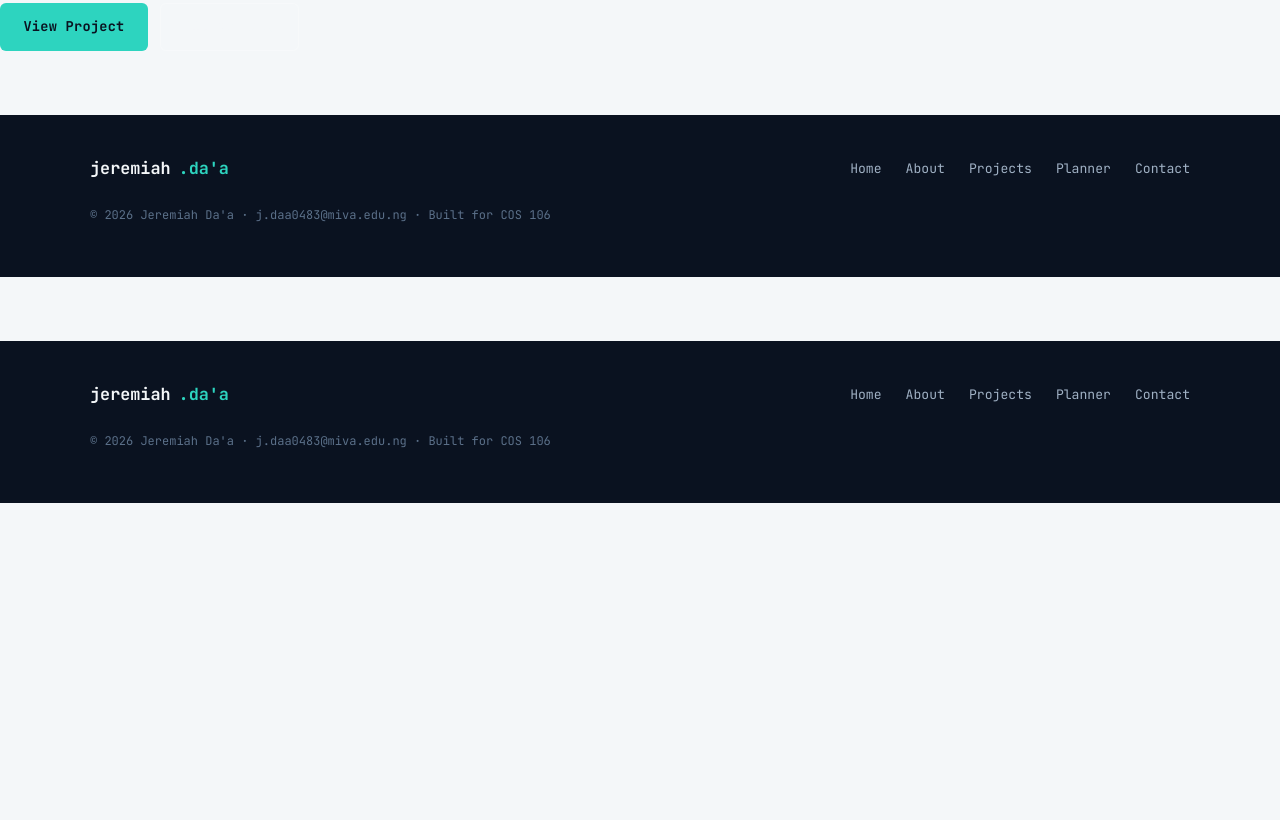
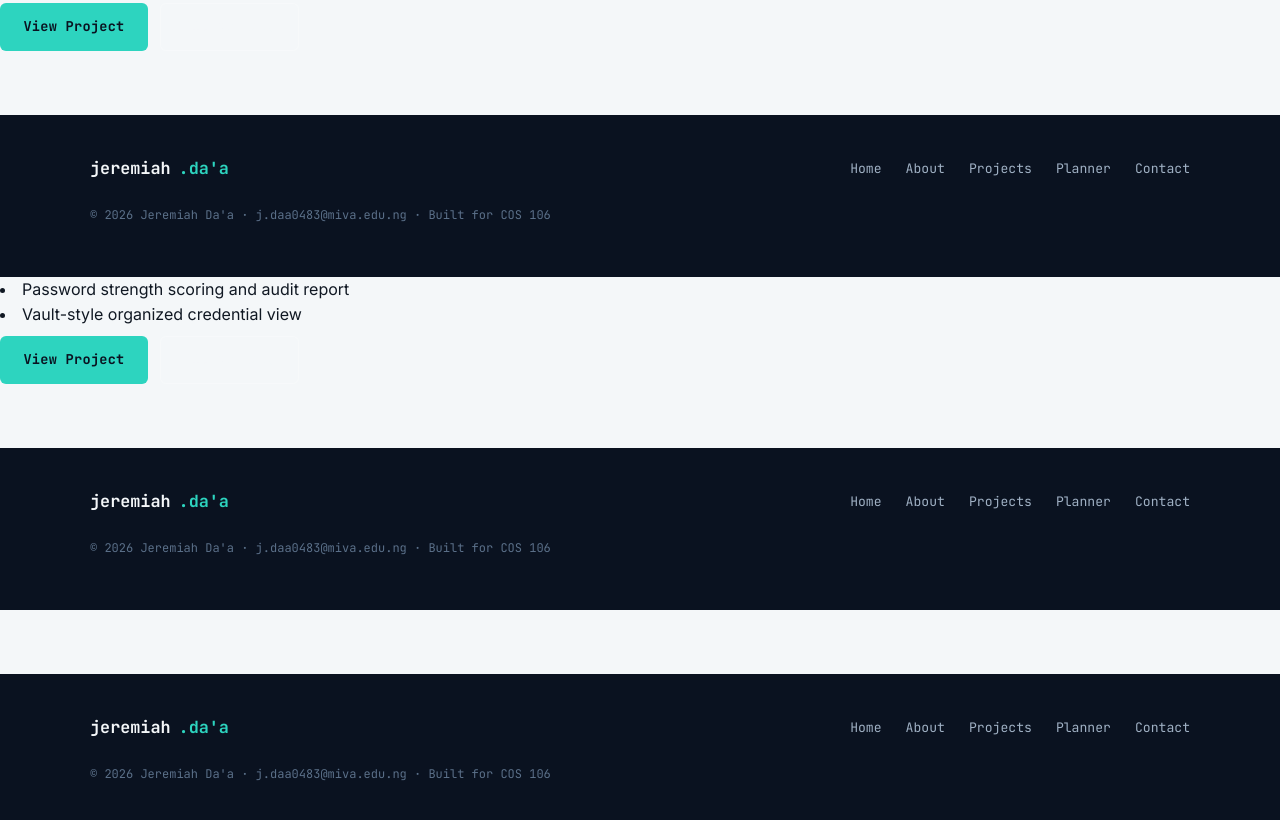
Before and after one commit to daajerry/My-lab-assessment-, a plain HTML site: page projects.html in a window 1280 px wide. Shown: the part 1511-2331 px from the top of the page. Before the commit the page ends 2014 px from the top, so only its background shows below. Drawn offline with Linux system fonts and the light colour scheme.

Commit message:
Update projects.html

```diff
--- a/projects.html
+++ b/projects.html
@@ -173,6 +173,42 @@
   <script src="app.js"></script>
 </body>
 </html>
+                <li>Password strength scoring and audit report</li>
+                <li>Vault-style organized credential view</li>
+              </ul>
+              <div class="project-actions">
+                <a href="#" class="btn btn-primary" aria-disabled="true">View Project</a>
+                <a href="#" class="btn btn-outline" aria-disabled="true">GitHub Repo</a>
+              </div>
+            </div>
+          </article>
+
+        </div>
+      </div>
+    </section>
+  </main>
+
+  <footer class="site-footer">
+    <div class="container">
+      <div class="footer-grid">
+        <span class="brand">jeremiah<span>.da'a</span></span>
+        <ul class="footer-links">
+          <li><a href="index.html">Home</a></li>
+          <li><a href="about.html">About</a></li>
+          <li><a href="projects.html">Projects</a></li>
+          <li><a href="planner.html">Planner</a></li>
+          <li><a href="contact.html">Contact</a></li>
+        </ul>
+      </div>
+      <p class="footer-fine">© 2026 Jeremiah Da'a · j.daa0483@miva.edu.ng · Built for COS 106</p>
+    </div>
+  </footer>
+
+  <button class="back-to-top" id="backToTop" aria-label="Back to top" type="button">&uarr;</button>
+
+  <script src="app.js"></script>
+</body>
+</html>
             </div>
           </article>
 
```
